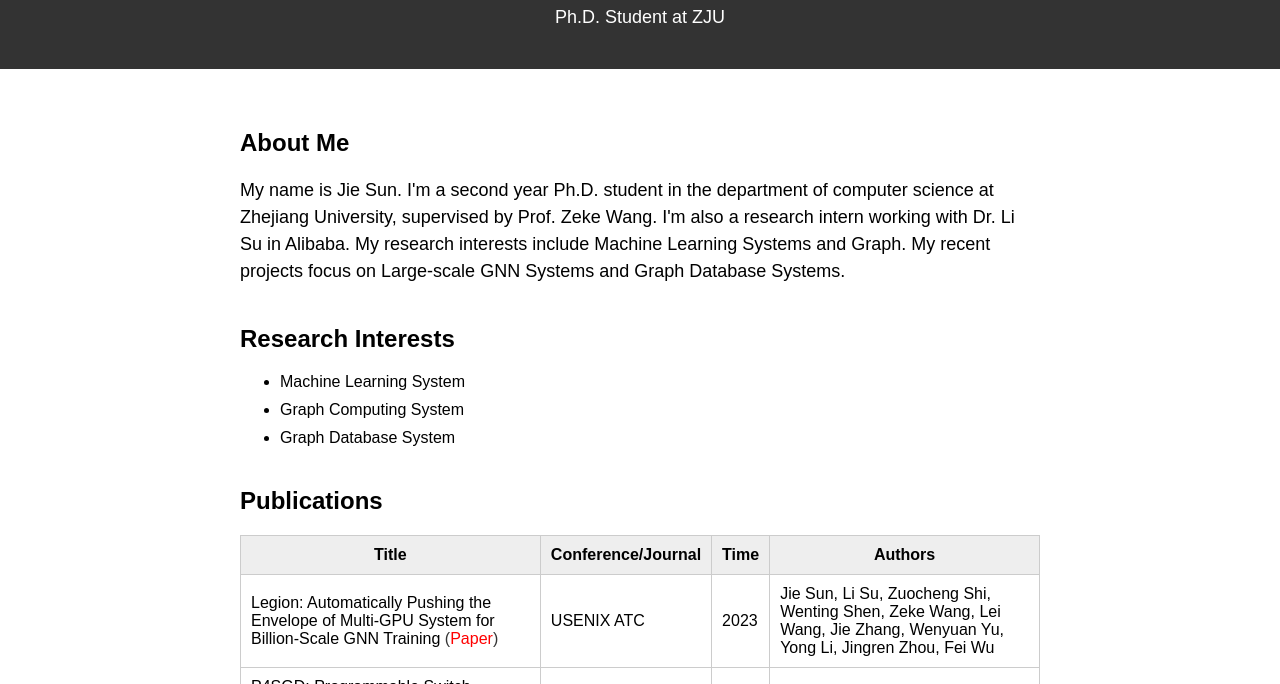
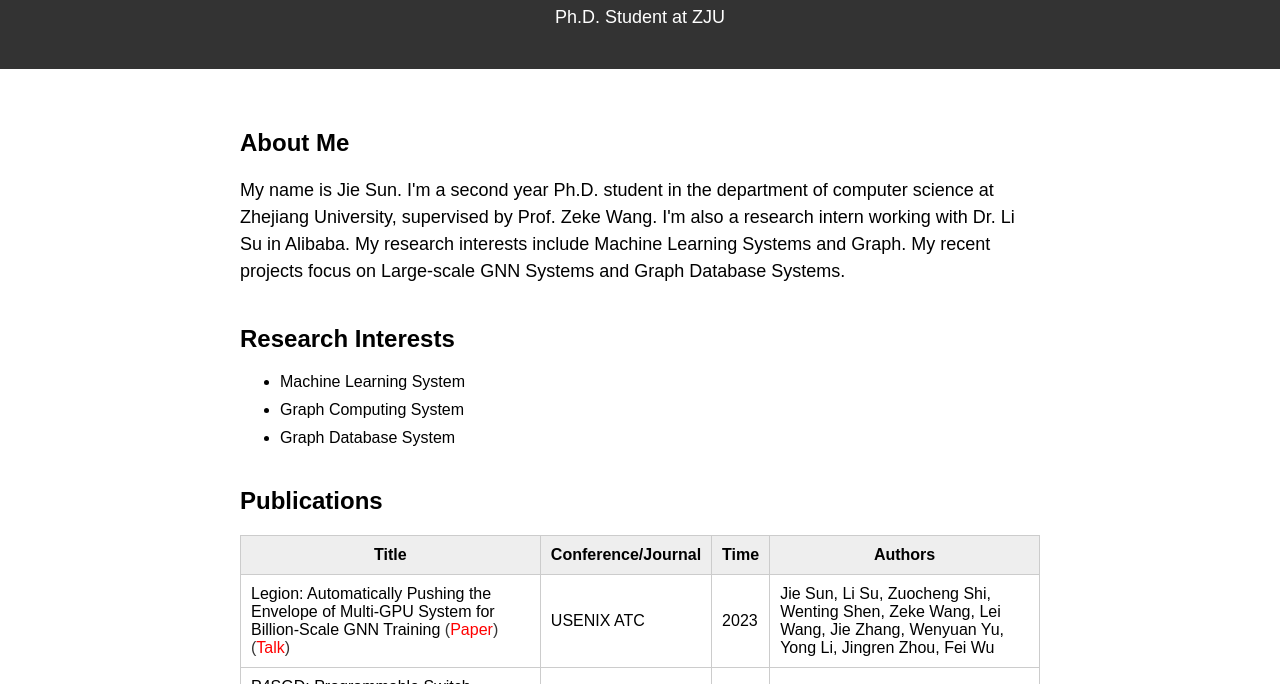
Before and after one commit to JIESUN233/JIESUN233old.github.io, a plain HTML site: page index.html in a window 1280 px wide. Shown: the part 116-800 px from the top of the page. Drawn offline with Linux system fonts and the light colour scheme.

Commit message:
Update index.html

```diff
--- a/index.html
+++ b/index.html
@@ -119,7 +119,7 @@
         </thead>
         <tbody>
             <tr>
-                <td>Legion: Automatically Pushing the Envelope of Multi-GPU System for Billion-Scale GNN Training <a href="https://jiesun233.github.io/atc23-final184.pdf" target="_blank">(<font color="#FF0000">Paper</font>)</a>
+                <td>Legion: Automatically Pushing the Envelope of Multi-GPU System for Billion-Scale GNN Training <a href="https://jiesun233.github.io/atc23-sun.pdf" target="_blank">(<font color="#FF0000">Paper</font>)</a> <a href="https://jiesun233.github.io/atc23_slides_sun.pdf" target="_blank">(<font color="#FF0000">Talk</font>)</a>
 </td>
                 <td> USENIX ATC</td>
                 <td>2023</td>
```
